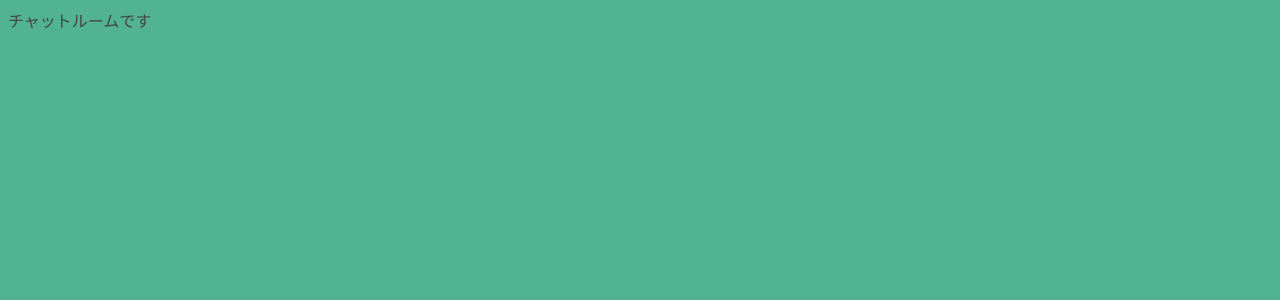
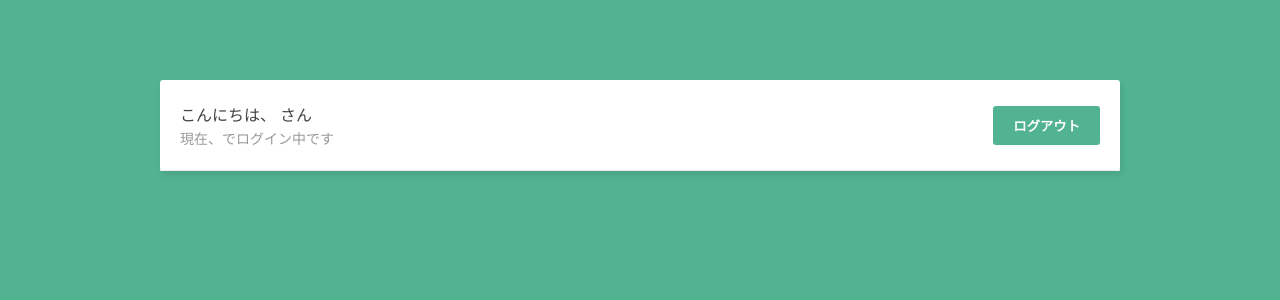
Before and after one commit to jun-sugawara/RealTimeChat, a Vue app in the folder app-front/: page /chatroom in a window 1280 px wide. Shown: the top 300 px of the page. Built offline with nearby package versions, Linux system fonts and the light colour scheme.

Commit message:
ログイン後のchatroomでnameとemailを表示する

```diff
--- a/app-front/src/components/LoginForm.vue
+++ b/app-front/src/components/LoginForm.vue
@@ -30,15 +30,17 @@ export default {
           email: this.email,
           password: this.password,
           }
-        )
+          )
         if (!res) {
           throw new Error('メールアドレスかパスワードが違います')
         }
         if (!this.error) {
+          window.localStorage.setItem('access-token', res.headers['access-token'])
+          window.localStorage.setItem('client', res.headers.client)
+          window.localStorage.setItem('uid', res.headers.uid)
+          window.localStorage.setItem('name', res.data.data.name)
           this.$emit('redirectToChatRoom')
         }
-
-        console.log({ res })
 
         return res
       } catch (error) {
--- /dev/null
+++ b/app-front/src/components/NavBar.vue
@@ -0,0 +1,40 @@
+<template>
+  <nav>
+    <div>
+      <p>こんにちは、 {{ name }}さん</p>
+      <p class="email">現在、{{ email }}でログイン中です</p>
+    </div>
+    <button>ログアウト</button>
+  </nav>
+</template>
+
+<script>
+export default {
+  data () {
+    return {
+      name: window.localStorage.getItem('name'),
+      email: window.localStorage.getItem('uid')
+    }
+  }
+}
+</script>
+
+
+<style scoped>
+  nav {
+    padding: 20px;
+    border-bottom: 1px solid #eee;
+    display: flex;
+    justify-content: space-between;
+    align-items: center;
+  }
+  nav p {
+    margin: 2px auto;
+    font-size: 16px;
+    color: #444;
+  }
+  nav p.email {
+    font-size: 14px;
+    color: #999;
+  }
+</style>
--- a/app-front/src/components/SignupForm.vue
+++ b/app-front/src/components/SignupForm.vue
@@ -40,6 +40,10 @@ export default {
           throw new Error('アカウントを登録できませんでした')
         }
         if (!this.error) {
+          window.localStorage.setItem('access-token', res.headers['access-token'])
+          window.localStorage.setItem('client', res.headers.client)
+          window.localStorage.setItem('uid', res.headers.uid)
+          window.localStorage.setItem('name', res.data.data.name)
           this.$emit('redirectToChatRoom')
         }
         console.log({ res })
--- a/app-front/src/views/ChatRoom.vue
+++ b/app-front/src/views/ChatRoom.vue
@@ -1,9 +1,14 @@
 <template>
-  <div>チャットルームです</div>
+  <div class="container">
+    <NavBar />
+  </div>
 </template>
 
 <script>
+import NavBar from '../components/NavBar'
+
 export default {
+  components: { NavBar },
 }
 </script>
 
```
